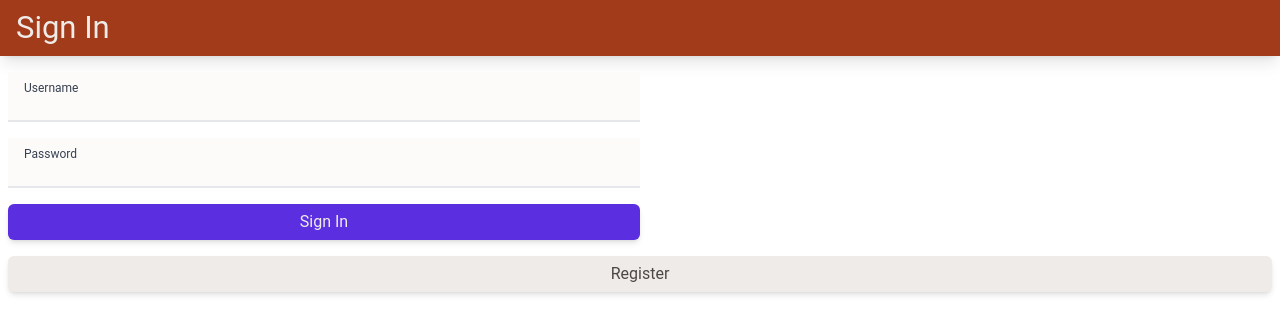
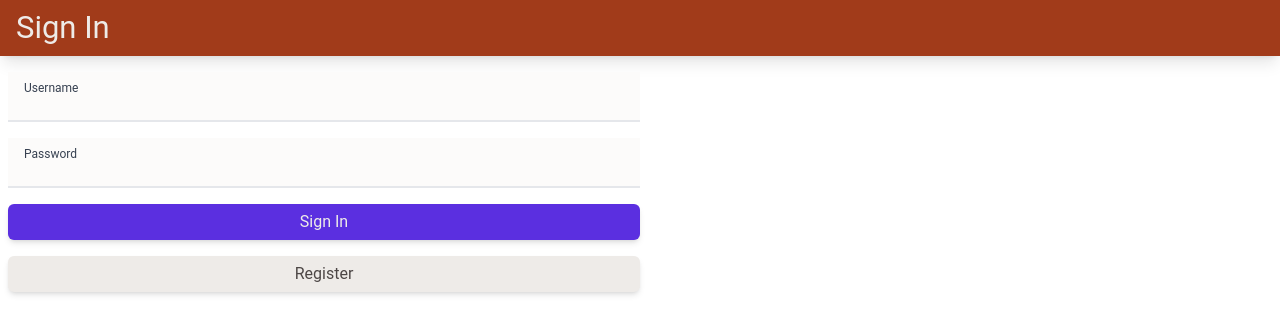
Before and after one commit to zmiller91/CoopUI, a Next.js app: page /login in a window 1280 px wide. Shown: the top 334 px of the page. Built offline with nearby package versions, Linux system fonts and the light colour scheme.

Commit message:
UI Bug plus deployment issues

```diff
--- a/app/login/page.tsx
+++ b/app/login/page.tsx
@@ -52,11 +52,13 @@ export default function Login() {
           </Form>
         </div>
 
-        <button className=" mt-4 h-[36px] w-full background-neutral-200 text-neutral-800 shadow-md rounded-md" type="button" onClick={register}>
-            <span className="pr-4 pl-4 flex center-items justify-center">
-                Register
-            </span>
-        </button>
+        <div className="w-full lg:w-1/2">
+          <button className=" mt-4 h-[36px] w-full background-neutral-200 text-neutral-800 shadow-md rounded-md" type="button" onClick={register}>
+              <span className="pr-4 pl-4 flex center-items justify-center">
+                  Register
+              </span>
+          </button>
+        </div>
 
       </AppContent>
 
--- a/appspec.yml
+++ b/appspec.yml
@@ -2,6 +2,8 @@ version: 0.0
 os: linux
 files:
   - source: build/
+    destination: /home/ec2-user/coopui
+  - source: scripts/aws/
     destination: /home/ec2-user/coopui
 hooks:
   BeforeInstall:
```
Also changed, not shown: 1 other file (tests, documents, lock files or other folders).
